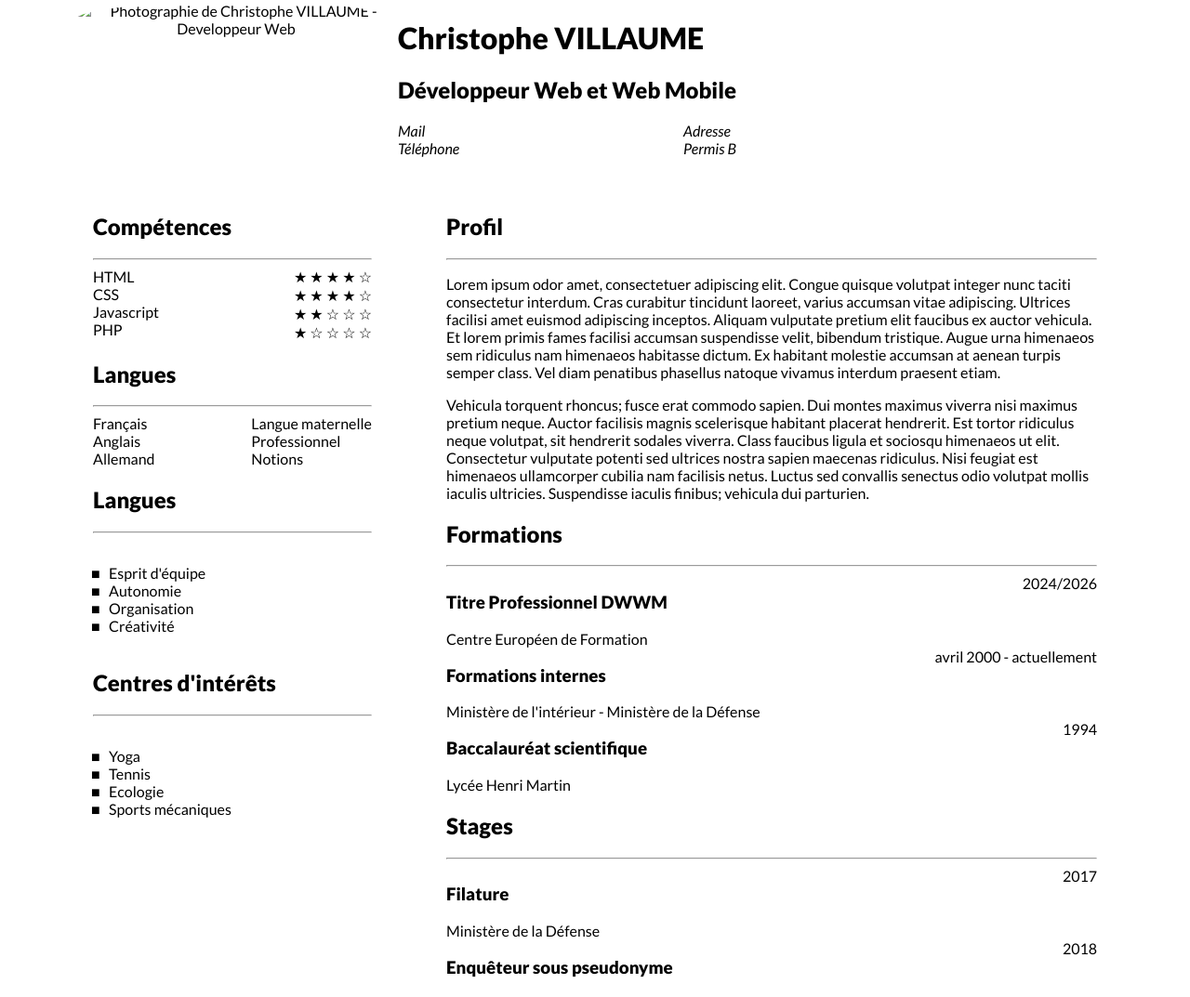
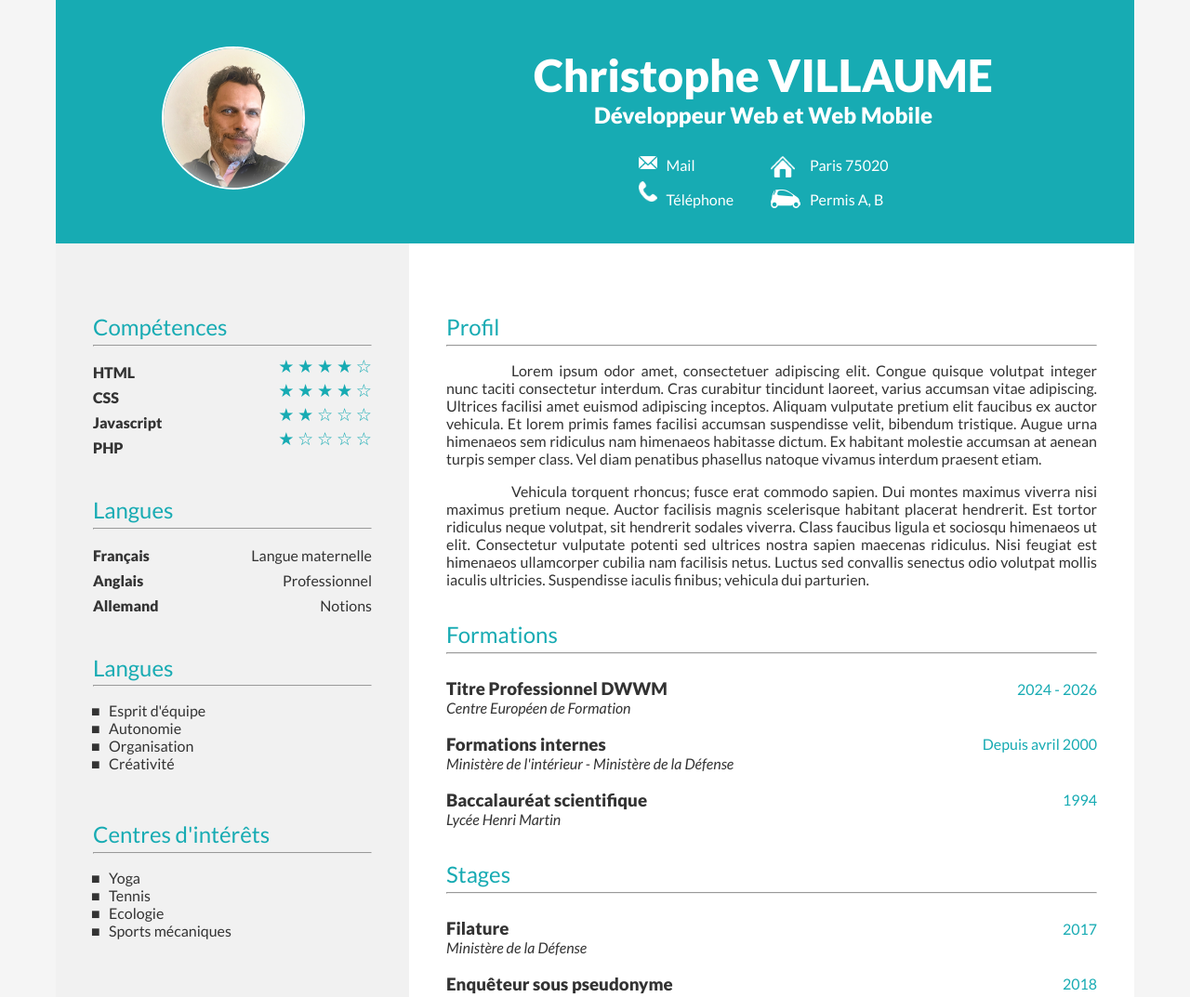
Before and after one commit to Chris-Vil/online-CV, a plain HTML site: page index.html in a window 1280 px wide. Shown: the top 1073 px of the page at 93% size. Drawn offline with Linux system fonts and the light colour scheme.

Commit message:
beta version du project

```diff
--- a/assets/css/style.css
+++ b/assets/css/style.css
@@ -5,36 +5,111 @@
     src: url("/assets/fonts/Raleway-Black.ttf") format("truetype"), url("/assets/fonts/Raleway-Bold.ttf") format("truetype"), url("/assets/fonts/Raleway-Italic.ttf") format("truetype");
 }
 
+html{
+    background-color: #f5f5f5;
+}
+
 body {
     width: 1160px;
     margin: auto;
     font-family: "Lato", serif;
+    color: #333333;
+    background-color: #ffffff;
+
 }
 
 header, main, footer {
     width: 100%;
 }
 
-.photo > img {
-    width: 200px;
-    height: 200px;
+.photo  img {
+    width: 150px;
+    height: 150px;
     object-fit: cover;
     border-radius: 50%;
     border: 2px solid #ffffff;
 }
 
+.photo  img:hover {
+    cursor: zoom-in;
+}
+
+header, footer {
+    display: flex;
+    background-color: #17abb3;
+    color:#ffffff;
+}
+
 header {
-    display: flex;
+    padding-bottom: 30px;
+}
+
+footer {
+    padding-bottom: 10px;
+    flex-direction: column;
+}
+
+.social {
+    text-align: center;
+    padding-top: 15px;
+}
+
+.social img {
+    padding-left: 10px;
+    padding-right: 10px;
+    padding-bottom: 10px;
+}
+
+.social img:hover {
+    opacity: 0.7;
 }
 
 .photo {
     width: 30%;
     text-align: center;
     padding-left:20px;
+    padding-top: 50px;
 }
 
+.identity {
+    width:70%;
+    text-align: center;
+    padding-top: 20px;
+}
 
+.coord {
+    display: flex;
+    justify-content: center;
+    text-align: left;
+}
 
+.coord a {
+    display: block;
+}
+
+.coord img, .coord span {
+    padding-top: 10px;
+}
+
+.coord span {
+    padding-left: 10px;
+    font-style: normal;
+}
+
+.first_col, .second_col {
+    display: flex;
+    padding-left: 20px;
+    padding-right: 20px;
+}
+
+.first_col a, .second_col a {
+    text-decoration: none;
+    color: #ffffff;
+}
+
+.first_col img {
+    width: 20px;
+}
 
 address, main, .block1, .block2, .titles {
     display: flex;
@@ -43,11 +118,13 @@ address, main, .block1, .block2, .titles {
 
 address span, .subject span, .stars span, .details span {
     display: block;
+    padding-bottom: 8px;
 }
 
 .skills {
     width: 30%;
     padding: 40px;
+    background-color: rgba(227,227,227,0.5);
 }
 
 .career {
@@ -58,4 +135,69 @@ address span, .subject span, .stars span, .details span {
 ul {
     padding: 17px;
     list-style-type: "\0025A0    ";
+    padding-top: 0px;
 }
+
+.details {
+    text-align: right;
+}
+
+p {
+    text-align: justify;
+    text-indent: 10%;
+
+}
+
+.block1, .block2 {
+    padding-top: 10px;
+}
+
+hr {
+    margin-top: -15px;
+}
+
+.title span, .maj {
+    font-style: italic;
+}
+
+.title h3 {
+    margin-bottom: 0px;
+}
+
+.period {
+    padding-top: 20px;
+    color: #17abb3;
+}
+
+main h2 {
+    padding-top: 15px;
+    color: #17abb3;
+    font-weight: 500;
+}
+
+.stars {
+    color: #17abb3;
+    font-size: 1.2em;
+    margin-top:-9px;
+}
+
+.stars span {
+    margin-bottom: -6px;
+}
+
+h1 {
+    font-size: 3em;
+    margin-bottom: -20px;
+}
+
+.titles:hover {
+    border-left: 5px solid #17abb3;
+    padding-left:10px;
+    background-color: #e3e3e3;
+}
+
+.maj  {
+    width: 100%;
+    font-style: italic;
+    text-align: center;
+}
--- a/index.html
+++ b/index.html
@@ -14,7 +14,7 @@
     <header>
 
         <div class="photo">
-            <img src="./assets/pictures/photo-christophe-villaume.jpg" alt="Photographie de Christophe VILLAUME - Developpeur Web">
+            <a href="./assets/pictures/photo-christophe-villaume.jpg" target="_blank"><img src="./assets/pictures/photo-christophe-villaume.jpg" alt="Photographie de Christophe VILLAUME - Developpeur Web"></a>
         </div>
 
         <div class="identity">
@@ -27,16 +27,31 @@
             <div class="coord">
                 <address>
                     <div class="first_col"> <!-- mail - tph -->
-                        <span>Mail</span>
-                        <span>Téléphone</span>
+                        <div class="ico">
+                            <a href="mailto:jossb75020@gmail.com"><img src="./assets/pictures/white-envelope-icon.png" alt="icone enveloppe blanche mailing"></a>
+                            <a href="tel:+33123456789"><img src="./assets/pictures/white-telephone-icon.png" alt="icone téléphone"></a>
+                        </div>
+
+                        <div class="txt">
+                            <span>Mail</span>
+                            <span>Téléphone</span>
+                        </div>
                     </div>
 
                     <div class="second_col"> <!-- adresse - permis -->
-                        <span>Adresse</span>
-                        <span>Permis B</span>
+                        <div class="ico">
+                            <a href="https://www.google.fr/maps/place/20e+Arrondissement,+75020+Paris/@48.8625559,2.3760278,14z/data=!3m1!4b1!4m6!3m5!1s0x47e66d8e8bdafceb:0x50b82c368941b80!8m2!3d48.8647988!4d2.398667!16zL20vMDFyNXRw?entry=ttu&g_ep=EgoyMDI1MDEyNi4wIKXMDSoASAFQAw%3D%3D" target="_blank"><img src="./assets/pictures/white-house-ico.png" alt="icone maison"></a>
+                            <img src="./assets/pictures/white-car-icon.png" alt="icone voiture blanche">
+                        </div>
+
+                        <div class="txt">
+                            <span>Paris 75020</span>
+                            <span>Permis A, B</span>
+                        </div>
                     </div>
                 </address>
             </div>
+
         </div>
 
     </header>
@@ -52,10 +67,10 @@
 
                 <div class="block1">
                     <div class="subject">
-                        <span>HTML</span>
-                        <span>CSS</span>
-                        <span>Javascript</span>
-                        <span>PHP</span>
+                        <span><strong>HTML</strong></span>
+                        <span><strong>CSS</strong></span>
+                        <span><strong>Javascript</strong></span>
+                        <span><strong>PHP</strong></span>
                     </div>
 
                     <div class="stars">
@@ -75,9 +90,9 @@
 
                 <div class="block2">
                     <div class="subject">
-                        <span>Français</span>
-                        <span>Anglais</span>
-                        <span>Allemand</span>
+                        <span><strong>Français</strong></span>
+                        <span><strong>Anglais</strong></span>
+                        <span><strong>Allemand</strong></span>
                     </div>
 
                     <div class="details">
@@ -147,7 +162,7 @@
                     </div>
 
                     <div class="period">
-                        <span>2024/2026</span>
+                        <span><time datetime="2024">2024</time> - <time datetime="2026">2026</time></span>
                     </div>
                 </div>
 
@@ -158,7 +173,7 @@
                     </div>
 
                     <div class="period">
-                        <span>avril 2000 - actuellement</span>
+                        <span>Depuis <time datetime="2000-04">avril 2000</time></span>
                     </div>
                 </div>
 
@@ -169,7 +184,7 @@
                     </div>
 
                     <div class="period">
-                        <span>1994</span>
+                        <span><time datetime="1994">1994</time></span>
                     </div>
                 </div>
 
@@ -187,7 +202,7 @@
                     </div>
 
                     <div class="period">
-                        <span>2017</span>
+                        <span><time datetime="2017">2017</time></span>
                     </div>
                 </div>
 
@@ -198,7 +213,7 @@
                     </div>
 
                     <div class="period">
-                        <span>2018</span>
+                        <span><time datetime="2018">2018</time></span>
                     </div>
                 </div>
 
@@ -216,7 +231,7 @@
                     </div>
 
                     <div class="period">
-                        <span>depuis 2017</span>
+                        <span>depuis <time datetime="2017">2017</time></span>
                     </div>
                 </div>
 
@@ -227,7 +242,7 @@
                     </div>
 
                     <div class="period">
-                        <span>2014 - 2017</span>
+                        <span><time datetime="2014">2014</time> - <time datetime="2017">2017</time></span>
                     </div>
                 </div>
 
@@ -238,7 +253,7 @@
                     </div>
 
                     <div class="period">
-                        <span>2001 - 2013</span>
+                        <span><time datetime="2001">2001</time> - <time datetime="2013">2013</time></span>
                     </div>
                 </div>
 
@@ -250,11 +265,14 @@
 
     <footer>
 
-        <div class="icons">
+        <div class="social">
+            <a href="#"><img src="./assets/pictures/white-linkedin-icon.png" alt="icone Linkedin blanche"></a>
+            <a href="#"><img src="./assets/pictures/white-github-icon.png" alt="icone GitHub blanche"></a>
+            <a href="#"><img src="./assets/pictures/white-instagram-icon.png" alt="icone Instagram blanche"></a>
         </div>
 
         <div class="maj">
-            <span>Mis à jour le <time datetime="2025-01-30T00:00"">30/01/2025</time></span>
+            <span>Mis à jour le : <time datetime="2025-01-30T00:00"">30/01/2025</time></span>
         </div>
 
     </footer>
```
Also changed, not shown: assets/fonts/Raleway-Black.ttf (added), assets/fonts/Raleway-Bold.ttf (added), assets/fonts/Raleway-Italic.ttf (added), assets/pictures/favicon.PNG (added), assets/pictures/photo-christophe-villaume.jpg (added), assets/pictures/white-car-icon.png (added), assets/pictures/white-envelope-icon.png (added), assets/pictures/white-github-icon.png (added), assets/pictures/white-house-ico.png (added), assets/pictures/white-instagram-icon.png (added), assets/pictures/white-linkedin-icon.png (added), assets/pictures/white-telephone-icon.png (added).
